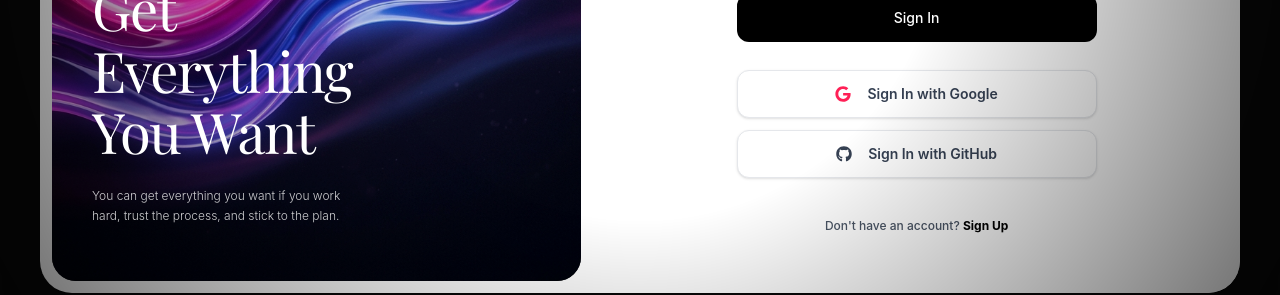
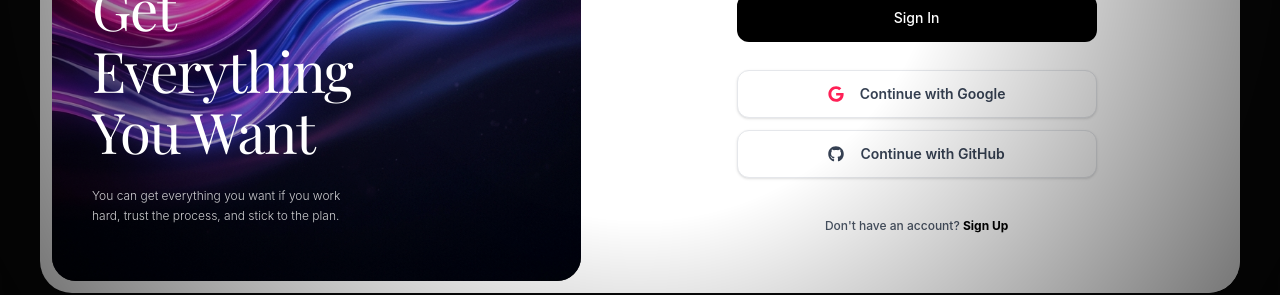
Before and after one commit to Mohammedsami001/Sessions, a Next.js app: page /login in a window 1280 px wide. Shown: the part 482-777 px from the top of the page. Built offline with nearby package versions, Linux system fonts and the light colour scheme; no server answers; a web font is replaced by a local one.

Commit message:
fix: address PR review comments from Devin

```diff
--- a/src/components/ui/auth-ui.tsx
+++ b/src/components/ui/auth-ui.tsx
@@ -138,13 +138,13 @@ function SocialAuth() {
           <svg className="mr-2 h-4 w-4 text-rose-500" aria-hidden="true" focusable="false" data-prefix="fab" data-icon="google" role="img" xmlns="http://www.w3.org/2000/svg" viewBox="0 0 488 512">
             <path fill="currentColor" d="M488 261.8C488 403.3 391.1 504 248 504 110.8 504 0 393.2 0 256S110.8 8 248 8c66.8 0 123 24.5 166.3 64.9l-67.5 64.9C258.5 52.6 94.3 116.6 94.3 256c0 86.5 69.1 156.6 153.7 156.6 98.2 0 135-70.4 140.8-106.9H248v-85.3h236.1c2.3 12.7 3.9 24.9 3.9 41.4z"></path>
           </svg>
-          Sign In with Google
+          Continue with Google
         </Button>
         <Button variant="outline" type="button" className="w-full bg-white border border-gray-200 text-gray-700 hover:bg-gray-50 rounded-xl h-12 font-semibold shadow-sm" onClick={() => handleOAuthLogin('github')}>
           <svg className="mr-2 h-4 w-4" aria-hidden="true" focusable="false" data-prefix="fab" data-icon="github" role="img" xmlns="http://www.w3.org/2000/svg" viewBox="0 0 496 512">
             <path fill="currentColor" d="M165.9 397.4c0 2-2.3 3.6-5.2 3.6-3.3.3-5.6-1.3-5.6-3.6 0-2 2.3-3.6 5.2-3.6 3-.3 5.6 1.3 5.6 3.6zm-31.1-4.5c-.7 2 1.3 4.3 4.3 4.9 2.6 1 5.6 0 6.2-2s-1.3-4.3-4.3-5.2c-2.6-.7-5.5.3-6.2 2.3zm44.2-1.7c-2.9.7-4.9 2.6-4.6 4.9.3 2 2.9 3.3 5.9 2.6 2.9-.7 4.9-2.6 4.6-4.6-.3-1.9-3-3.2-5.9-2.9zM244.8 8C106.1 8 0 113.3 0 252c0 110.9 69.8 205.8 169.5 239.2 12.8 2.3 17.3-5.6 17.3-12.1 0-6.2-.3-40.4-.3-61.4 0 0-70 15-84.7-29.8 0 0-11.4-29.1-27.8-36.6 0 0-22.9-15.7 1.6-15.4 0 0 24.9 2 38.6 25.8 21.9 38.6 58.6 27.5 72.9 20.9 2.3-16 8.8-27.1 16-33.7-55.9-6.2-112.3-14.3-112.3-110.5 0-27.5 7.6-41.3 23.6-58.9-2.6-6.5-11.1-33.3 2.6-67.9 20.9-6.5 69 27 69 27 20-5.6 41.5-8.5 62.8-8.5s42.8 2.9 62.8 8.5c0 0 48.1-33.6 69-27 13.7 34.7 5.2 61.4 2.6 67.9 16 17.7 25.8 31.5 25.8 58.9 0 96.5-58.9 104.2-114.8 110.5 9.2 7.9 17 22.9 17 46.4 0 33.7-.3 75.4-.3 83.6 0 6.5 4.6 14.4 17.3 12.1C428.2 457.8 496 362.9 496 252 496 113.3 383.5 8 244.8 8zM97.2 352.9c-1.3 1-1 3.3.7 5.2 1.6 1.6 3.9 2.3 5.2 1 1.3-1 1-3.3-.7-5.2-1.6-1.6-3.9-2.3-5.2-1zm-10.8-8.1c-.7 1.3.3 2.9 2.3 3.9 1.6 1 3.6.7 4.3-.7.7-1.3-.3-2.9-2.3-3.9-2-.6-3.6-.3-4.3.7zm32.4 35.6c-1.6 1.3-1 4.3 1.3 6.2 2.3 2.3 5.2 2.6 6.5 1 1.3-1.3.7-4.3-1.3-6.2-2.2-2.3-5.2-2.6-6.5-1zm-11.4-14.7c-1.6 1-1.6 3.6 0 5.9 1.6 2.3 4.3 3.3 5.6 2.3 1.6-1.3 1.6-3.9 0-6.2-1.4-2.3-4-3.3-5.6-2z"></path>
           </svg>
-          Sign In with GitHub
+          Continue with GitHub
         </Button>
       </div>
     </>
@@ -210,7 +210,7 @@ function SignInForm() {
 
         <div className="flex items-center justify-between text-xs mt-[-4px]">
           <label className="flex items-center gap-2 cursor-pointer">
-            <input type="checkbox" className="rounded border-gray-300 text-black focus:ring-black accent-black w-3.5 h-3.5" />
+            <input type="checkbox" id="remember" name="remember" className="rounded border-gray-300 text-black focus:ring-black accent-black w-3.5 h-3.5" />
             <span className="text-gray-600 font-medium">Remember me</span>
           </label>
           <a href="#" className="font-semibold text-black hover:underline">Forgot Password</a>
```
